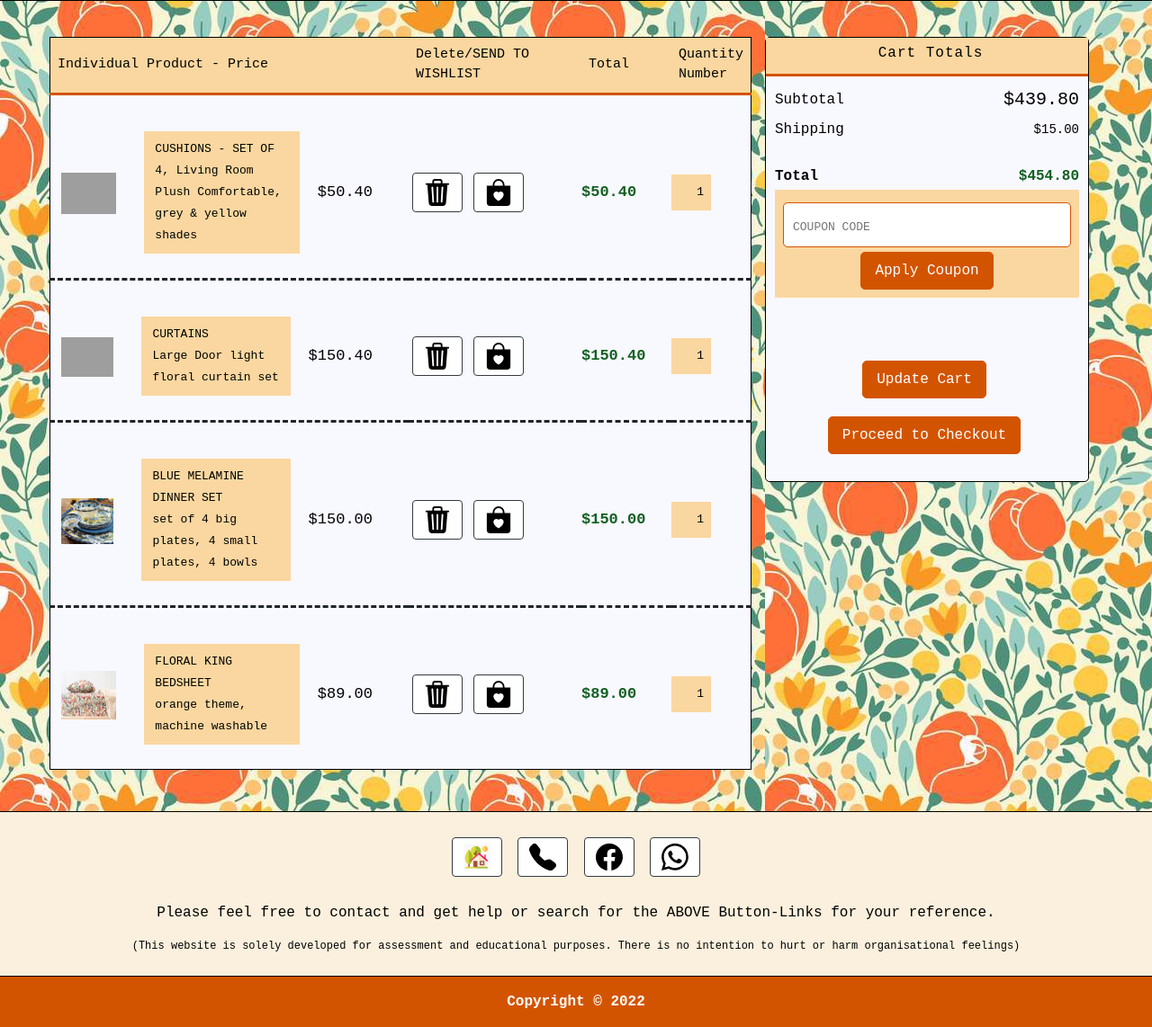
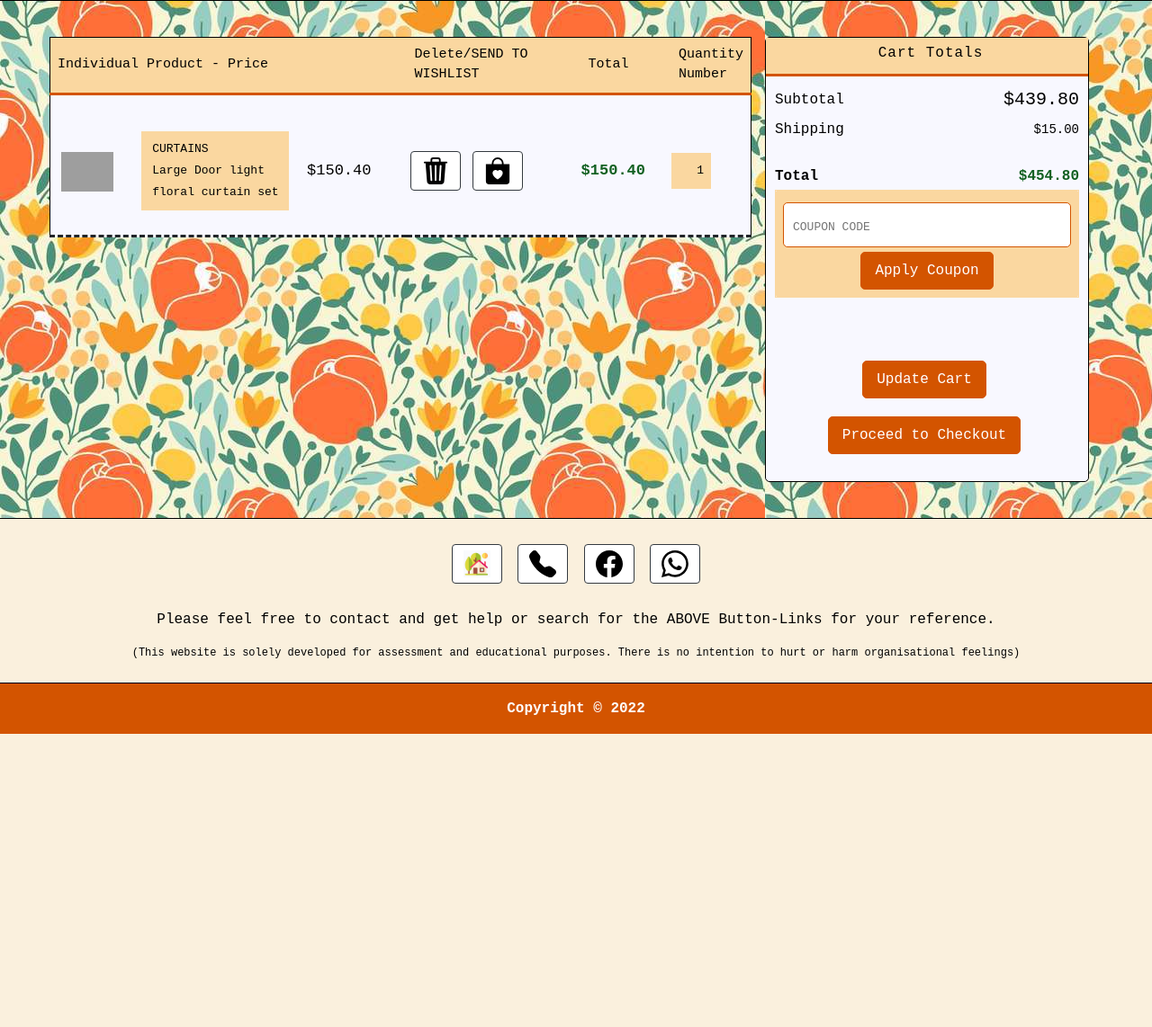
Before and after one commit to JordanSuSu/IFN557ASS2, a Flask app: page /houseToHome/placeOrder in a window 1280 px wide. Shown: the part 206-1348 px from the top of the page at 90% size. After the commit the page ends 1022 px from the top, so only its background shows below. Run offline with Flask 2, Linux system fonts and the light colour scheme; data comes from the database, SQL or seed files in the repository; some libraries are stand-ins or nearby versions; grey boxes are pictures that could not be loaded.

Commit message:
Adding Product addition functionality to Cart
Made a few changes to Add to cart button in kitchenIndex.html and the placeOrder method.

```diff
--- a/HouseToHomeStore/templates/cartIndex.html
+++ b/HouseToHomeStore/templates/cartIndex.html
@@ -214,19 +214,20 @@
                                         </tr>
                                     </thead>
                                     <tbody>
+                                        {% for product in order.products%}
                                         <tr style="border-bottom: dashed;">
                                             <td>
                                                 <div class="display-flex align-center">
                                                     <div class="img-product">
-                                                        <img src="{{ url_for('static',filename='Images/Living/Pillow.png') }}"
+                                                        <img src="{{url_for('static', filename='Images/'+product.category+'/'+product.image)}}"
                                                             alt="pillow image" class="mCS_img_loaded">
                                                     </div>
                                                     <div class="name-product">
-                                                        CUSHIONS - SET OF 4, Living Room
-                                                        <br>Plush Comfortable, grey & yellow shades
+                                                        {{product.title}}
+                                                        <br>{{product.description}}
                                                     </div>
                                                     <div class="price">
-                                                        $50.40
+                                                        {{product.price}}
                                                     </div>
                                                 </div>
                                             </td>
@@ -246,15 +247,17 @@
                                             </td>
                                             <td>
                                                 <div class="total">
-                                                    $50.40
+                                                    {{product.price}}
                                                 </div>
                                             </td>
                                             <td>
                                                 <div class="product-content">
-                                                    1
+                                                    {{product.count}}
                                                 </div>
                                             </td>
                                         </tr>
+                                        {% endfor %}
+
                                         <tr style="border-bottom: dashed;">
                                             <td>
                                                 <div class="display-flex align-center">
@@ -295,86 +298,7 @@
                                                 </div>
                                             </td>
                                         </tr>
-                                        <tr style="border-bottom: dashed;">
-                                            <td>
-                                                <div class="display-flex align-center">
-                                                    <div class="img-product">
-                                                        <img src="../static/Images/Kitchen/cabo-melamine-dinnerware-set-of-4-blue-c.jpeg"
-                                                            alt="" class="mCS_img_loaded">
-                                                    </div>
-                                                    <div class="name-product">
-                                                        BLUE MELAMINE DINNER SET
-                                                        <br>set of 4 big plates, 4 small plates, 4 bowls
-                                                    </div>
-                                                    <div class="price">
-                                                        $150.00
-                                                    </div>
-                                                </div>
-                                            </td>
-                                            <td class="product-content">
-                                                <a class="btn btn-outline-dark btn-floating m-1" href="#!"
-                                                    role="button">
-                                                    <img src="../static/Images/Logos/trash3-fill.svg" width="30"
-                                                        height="30" class="d-inline-block align-top" alt="delete logo">
-                                                </a>
-                                                <a class="btn btn-outline-dark btn-floating m-1"
-                                                    href="../Html/wishListIndex.html" role="button">
-                                                    <img src="../static/Images/Logos/bag-heart-fill.svg" width="30"
-                                                        height="30" class="d-inline-block align-top"
-                                                        alt="wishlist logo">
-                                                </a>
-                                            </td>
-                                            <td>
-                                                <div class="total">
-                                                    $150.00
-                                                </div>
-                                            </td>
-                                            <td>
-                                                <div class="product-content">
-                                                    1
-                                                </div>
-                                            </td>
-                                        </tr>
-                                        <tr>
-                                            <td>
-                                                <div class="display-flex align-center">
-                                                    <div class="img-product">
-                                                        <img src="../static/Images/BedRoom/BedSheets.jpg" alt=""
-                                                            class="mCS_img_loaded">
-                                                    </div>
-                                                    <div class="name-product">
-                                                        FLORAL KING BEDSHEET
-                                                        <br>orange theme, machine washable
-                                                    </div>
-                                                    <div class="price">
-                                                        $89.00
-                                                    </div>
-                                                </div>
-                                            </td>
-                                            <td class="product-content">
-                                                <a class="btn btn-outline-dark btn-floating m-1" href="#!"
-                                                    role="button">
-                                                    <img src="../static/Images/Logos/trash3-fill.svg" width="30"
-                                                        height="30" class="d-inline-block align-top" alt="delete logo">
-                                                </a>
-                                                <a class="btn btn-outline-dark btn-floating m-1"
-                                                    href="../Html/wishListIndex.html" role="button">
-                                                    <img src="../static/Images/Logos/bag-heart-fill.svg" width="30"
-                                                        height="30" class="d-inline-block align-top"
-                                                        alt="wishlist logo">
-                                                </a>
-                                            </td>
-                                            <td>
-                                                <div class="total">
-                                                    $89.00
-                                                </div>
-                                            </td>
-                                            <td>
-                                                <div class="product-content">
-                                                    1
-                                                </div>
-                                            </td>
-                                        </tr>
+
                                     </tbody>
                                 </table>
                             </div>
--- a/HouseToHomeStore/views.py
+++ b/HouseToHomeStore/views.py
@@ -95,8 +95,8 @@ def placeOrder():
 
     # create new order if needed
     if order is None:
-        order = ShoppingCart(order_place_status=False, cart_product_title='', cart_product_description='', cart_product_image='',
-                             cart_product_price='', cart_net_total_price=0, shipping_charges=0, cart_total_product_price=0)
+        order = ShoppingCart(order_place_status=False, cart_net_total_price=0,
+                             shipping_charges=0, cart_total_product_price=0)
         try:
             db.session.add(order)
             db.session.commit()
@@ -110,12 +110,12 @@ def placeOrder():
     net_total_price = 0
     shipping_charges = 15.00
     if order is not None:
-        for products in order.products:
+        for product in order.products:
             #totalprice = totalprice + tour.price
-            total_product_price = total_product_price + \
-                (products.cart_product_price *
-                 products.cart_individual_product_count)
-    net_total_price = net_total_price + total_product_price + shipping_charges
+            total_product_price = total_product_price + (product.price *
+                                                         product.count)
+
+    net_total_price = total_product_price + shipping_charges
 
     # are we adding an item?
     if product_id is not None and order is not None:
@@ -128,7 +128,7 @@ def placeOrder():
                 return 'There was an issue adding the item to your basket'
             return redirect(url_for('main.index'))
         else:
-            products.cart_individual_product_count = products.cart_individual_product_count + 1
+            product.count = product.count + 1
             order.products.append(product)
             db.session.commit()
             return redirect(url_for('main.index'))
@@ -139,10 +139,10 @@ def placeOrder():
 # Delete specific basket items
 @bp.route('/houseToHome/deletecartproduct', methods=['POST'])
 def deletecartproduct():
-    id = request.form['id']
+    delete_cart_product_id = request.form['delete_cart_product_id']
     if 'order_id' in session:
         order = ShoppingCart.query.get_or_404(session['order_id'])
-        product_to_delete = ShoppingCart.query.get(id)
+        product_to_delete = ShoppingCart.query.get(delete_cart_product_id)
         try:
             order.products.remove(product_to_delete)
             db.session.commit()
@@ -167,9 +167,9 @@ def addProductToWishList():
     product_id = request.values.get('product_id')
 
     # retrieve order if there is one
-    if 'order_id' in session.keys():
-        requestByUser = WishList.query.get(session['order_id'])
-        # order will be None if order_id stale
+    if 'wishListorder_id' in session.keys():
+        requestByUser = WishList.query.get(session['wishListorder_id'])
+        # order will be None if wishListorder_id stale
     else:
         # there is no order
         requestByUser = None
@@ -181,7 +181,7 @@ def addProductToWishList():
         try:
             db.session.add(requestByUser)
             db.session.commit()
-            session['order_id'] = requestByUser.wishList_id
+            session['wishListorder_id'] = requestByUser.wishList_id
         except:
             print('failed at add product to wishlist')
             requestByUser = None
@@ -209,8 +209,8 @@ def addProductToWishList():
 @bp.route('/houseToHome/deletewishListproduct', methods=['POST'])
 def deletewishListproduct():
     id = request.form['id']
-    if 'order_id' in session:
-        requestByUser = WishList.query.get_or_404(session['order_id'])
+    if 'wishListorder_id' in session:
+        requestByUser = WishList.query.get_or_404(session['wishListorder_id'])
         product_to_delete = WishList.query.get(id)
         try:
             requestByUser.products.remove(product_to_delete)
```
Also changed, not shown: HouseToHomeStore/models.py (+39 -30 lines), HouseToHomeStore/templates/kitchenIndex.html (+9 -2 lines), HouseToHomeStore/houseToHomeDataBase.sqlite.
